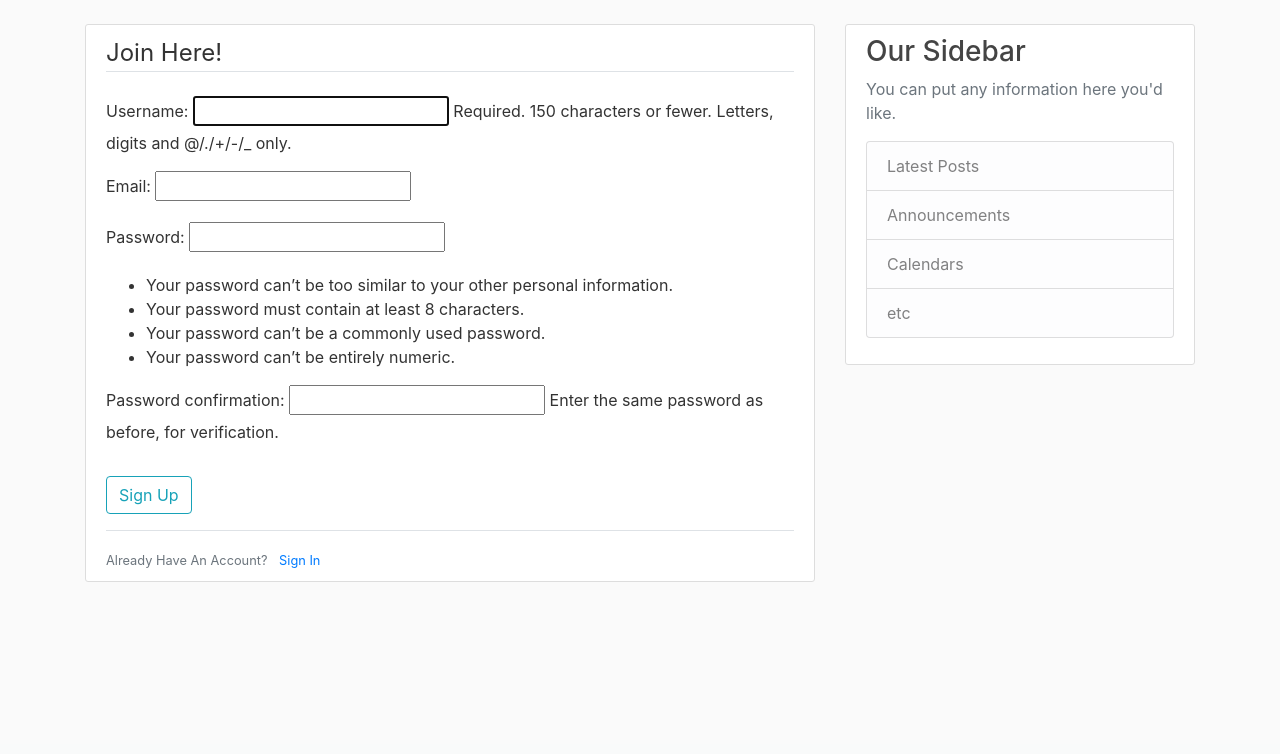
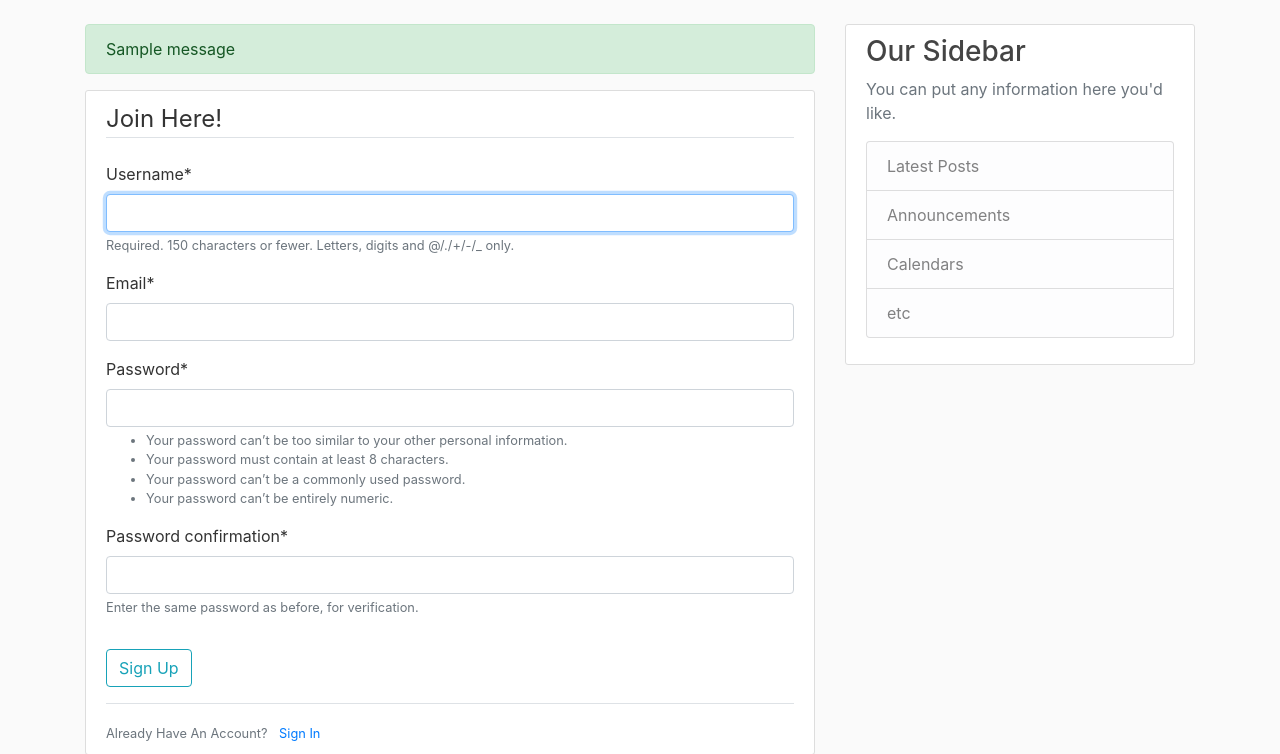
Before and after one commit to JamieSear/stuShare, a Django app: page /register/ in a window 1280 px wide. Shown: the part 56-810 px from the top of the page. Before the commit the page ends 638 px from the top, so only its background shows below. Run offline with Django 3.2, Linux system fonts and the light colour scheme; tables that the repository leaves empty hold one stand-in row (values such as "Sample post"); one stand-in notice (Sample message) is shown; some libraries are stand-ins or nearby versions.

Commit message:
added forms to register and added alert styles to base.html

```diff
--- a/share/templates/share/base.html
+++ b/share/templates/share/base.html
@@ -43,6 +43,14 @@
       <main role="main" class="container">
         <div class="row">
           <div class="col-md-8">
+            <!-- gets alert messages -->
+            {% if messages %}
+              {% for message in messages %}
+                <div class="alert alert-{{ message.tags }}">
+                  {{ message }}
+                </div>
+              {% endfor %}
+            {% endif %}
             {% block content %}{% endblock %}
           </div>
           <div class="col-md-4">
--- a/users/templates/users/register.html
+++ b/users/templates/users/register.html
@@ -1,11 +1,12 @@
 {% extends "share/base.html" %}
+{% load crispy_forms_tags %}
 {% block content %}
     <div class="content-section">
         <form method="POST">
             {% csrf_token %}
             <fieldset class="form-group">
                 <legend class="border-bottom mb-4">Join Here!</legend>
-                {{ form.as_p }}
+                {{ form|crispy }}
             </fieldset>
             <div class="form-group">
                 <button class="btn btn-outline-info" type="submit">Sign Up</button>
```
